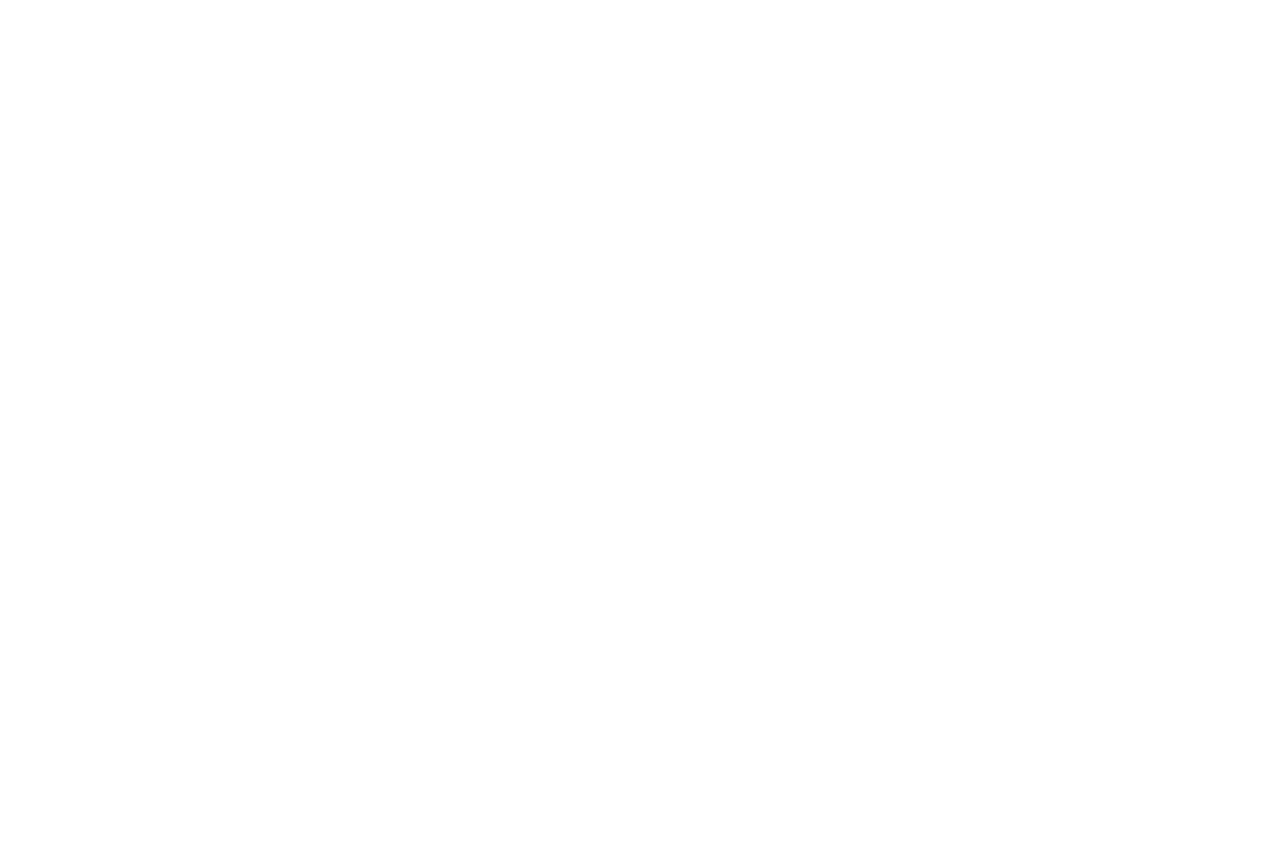
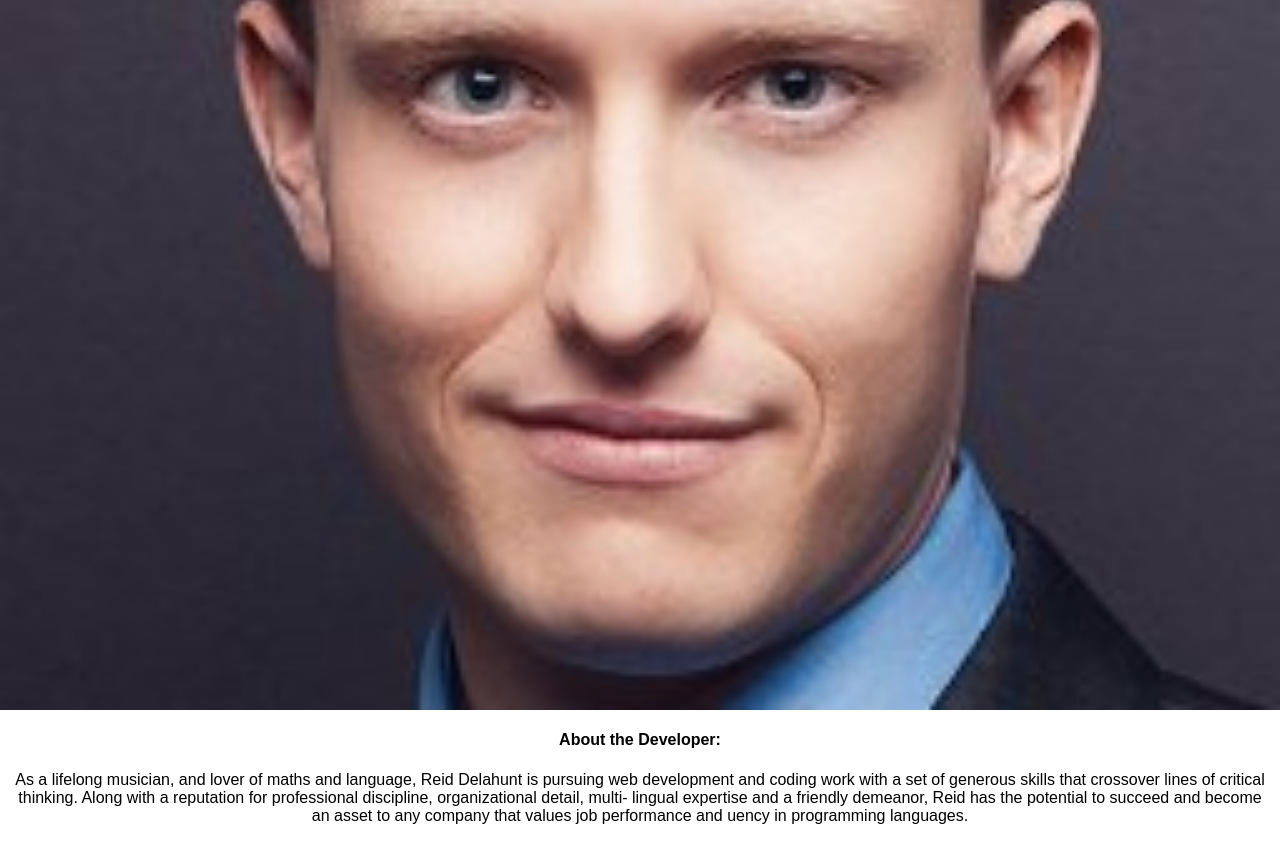
Before and after one commit to reidpd/reidpd_home, a React (Create React App) app: page /about in a window 1280 px wide. Shown: the part 760-1619 px from the top of the page. Before the commit the page ends 800 px from the top, so only its background shows below. Built offline with nearby package versions, Linux system fonts and the light colour scheme.

Commit message:
added content to a few pages

```diff
--- a/src/App.css
+++ b/src/App.css
@@ -20,8 +20,16 @@
 }
 
 .headshot {
-  display: inline-block;
-  height: 165px;
+  display: block;
+  height: auto;
+  width: auto;
+  max-width: 500px;
+  min-width: 100%;
+}
+
+.techbio-container {
+  margin-left: 10px;
+  margin-right: 10px;
 }
 
 @keyframes App-logo-spin {
--- a/src/App.js
+++ b/src/App.js
@@ -2,19 +2,24 @@
 import {
   BrowserRouter,
   Route,
-  Link,
+  // Link,
 } from 'react-router-dom'
-import logo from './logo.svg';
 import './App.css';
-import initSetup from "./components/init/init";
+import Header from "./components/init/header";
+import About from "./components/about";
+import Contact from "./components/contact";
 
 class App extends Component {
   render() {
     return (
       // <initSetup />
       <BrowserRouter>
-        <div>
-          <Route exact path="/" component={initSetup} />
+        <div className="App">
+          <Route path="/" component={Header} />
+          {/* <NavBar /> */}
+          <Route path="/about" component={About} />
+          <Route path="/contact" component={Contact} />
+          {/* <Route path="/tech" component={TechPage} /> */}
         </div>
       </BrowserRouter>
     );
--- a/src/assets/content/content.js
+++ b/src/assets/content/content.js
@@ -146,9 +146,7 @@
     wiki: "https://en.wikipedia.org/wiki/Francesco_Cavalli",
   },
 }
-const resume_bio = "As a lifelong musician, and lover of maths and language, Reid Delahunt is pursuing web development and coding work with a set of generous skills that crossover
-lines of critical thinking. Along with a reputation for professional discipline, organizational detail, multi- lingual expertise and a friendly demeanor, Reid has
-the potential to succeed and become an asset to any company that values job performance and  uency in programming languages.";
+const resume_bio = "As a lifelong musician, and lover of maths and language, Reid Delahunt is pursuing web development and coding work with a set of generous skills that crossover lines of critical thinking. Along with a reputation for professional discipline, organizational detail, multi- lingual expertise and a friendly demeanor, Reid has the potential to succeed and become an asset to any company that values job performance and  uency in programming languages.";
 
 const content = {
   github_repos: {
@@ -372,7 +370,7 @@
           opera_wiki: "https://en.wikipedia.org/wiki/Un_giorno_di_regno",
           reviews: [],
         },
-      }
+      },
       {
         title: "Carmen",
         title_translation: "",
@@ -633,7 +631,7 @@
         link: "http://smvsf.org/",
       },
       {
-        name; "The Church of the Transfiguration",
+        name: "The Church of the Transfiguration",
         role: "Section Leader (counter-tenor)",
         location: "New York, NY",
         director: "Claudia Dumschat",
@@ -720,7 +718,7 @@
       soft: [
         "friendly",
         "problem solving",
-        "teamwork-oriented mindset"
+        "teamwork-oriented mindset",
         "organization",
         "time management",
         "public speaking",
@@ -904,3 +902,5 @@
     location: "SF Bay Area, CA",
   },
 };
+
+module.exports = content;
--- /dev/null
+++ b/src/components/about.js
@@ -0,0 +1,26 @@
+import React, { Component } from "react";
+// import logo from '../../logo.svg';
+import content from "../assets/content/content.js";
+import '../App.css';
+
+class About extends Component {
+  constructor(props) {
+    super(props);
+    this.techbio = content.tech_career.resume_bio;
+  }
+
+  render() {
+    return (
+      <div className="App">
+        <div className="techbio-container">
+          <h4>About the Developer: </h4>
+          <p>{this.techbio}</p>
+        </div>
+        <br></br>
+        {/* <h3>About the Singer: </h3> */}
+      </div>
+    );
+  }
+}
+
+export default About;
--- /dev/null
+++ b/src/components/contact.js
@@ -0,0 +1,20 @@
+import React, { Component } from "react";
+import content from "../assets/content/content.js";
+import "../App.css";
+
+class Contact extends Component {
+  render() {
+    return (
+      <div>
+        <h2>Contact Reid!</h2>
+        <p>Please feel free to contact me for contracting jobs, both vocal and programmatical!</p>
+        <ul>
+          <li>Email: {content.contact.email}</li>
+          <li>Based in {content.contact.location}</li>
+        </ul>
+      </div>
+    )
+  }
+}
+
+export default Contact;
--- a/src/components/init/init.js
+++ b/src/components/init/header.js
@@ -1,29 +1,29 @@
 import React, { Component } from 'react';
 import {
-  BrowserRouter,
-  Route,
+  // BrowserRouter,
+  // Route,
   Link,
 } from 'react-router-dom'
-import logo from '../../logo.svg';
 import webHeaderSmall from '../../assets/images/web_header_small.png';
 import headshot from "../../assets/images/RPD_headshot.jpg";
 import '../../App.css';
 
-class initSetup extends Component {
+class Header extends Component {
   render() {
     return (
-      <div className="App">
+      <div>
         <div className="App-header">
           <img src={webHeaderSmall} className="App-logo" alt="logo" />
-          <img src={headshot} className="headshot" alt="headshot" />
-          {/* <h2>Welcome to React</h2> */}
+          <br></br>
+          <Link to="/">Home </Link>
+          <Link to="/about"> About </Link>
+          <Link to="/contact"> Contact </Link>
+          {/* <Link to="/techlinks"> Tech Learned </Link> */}
         </div>
-        <p className="App-intro">
-          To get started, edit <code>src/App.js</code> and save to reload.
-        </p>
+        <img src={headshot} className="headshot" alt="headshot" />
       </div>
     );
   }
 }
 
-export default initSetup;
+export default Header;
```
Also changed, not shown: src/components/home.js (deleted, +0 -26 lines).
